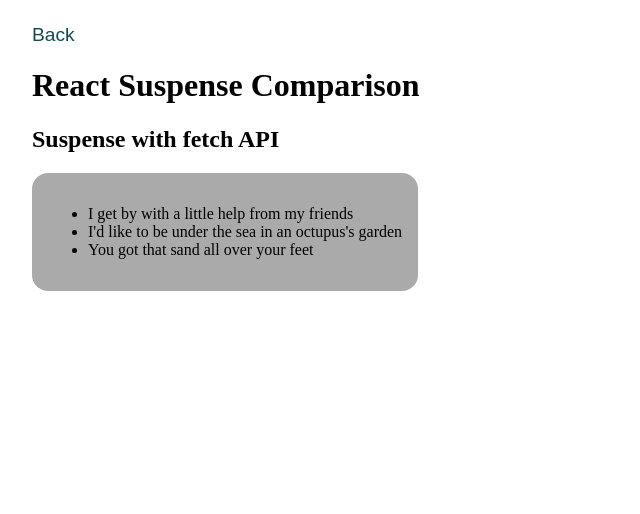
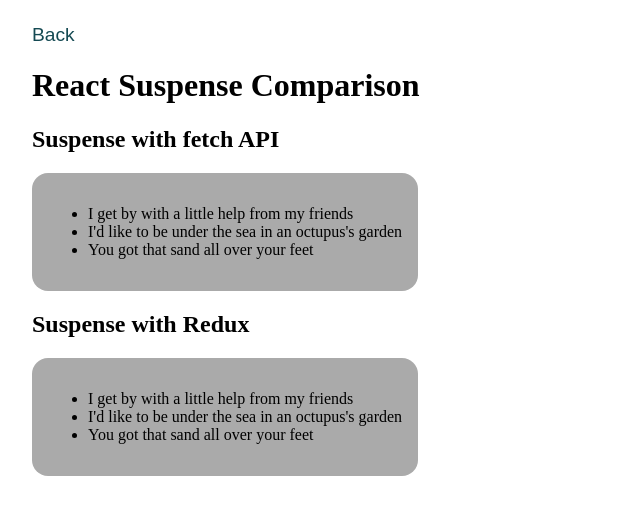
Before and after one commit to shawnrivers/learning-memo-web, a Next.js app: page /react/suspense/comparison in a window 1280 px wide. Shown: the top 514 px of the page, without its empty margins (0-640 px from the left). Built offline with nearby package versions, Linux system fonts and the light colour scheme.

Commit message:
Add Suspense with fetch and Redux

```diff
--- a/package.json
+++ b/package.json
@@ -17,7 +17,9 @@
     "next": "^9.5.2",
     "next-connect": "^0.9.0",
     "react": "^16.13.1",
-    "react-dom": "^16.13.1"
+    "react-dom": "^16.13.1",
+    "react-redux": "^7.2.2",
+    "redux": "^4.0.5"
   },
   "devDependencies": {
     "@types/node": "^14.6.2",
--- /dev/null
+++ b/src/components/templates/react/suspense/SuspenseComparisonPage/components/SuspenseWithRedux/index.tsx
@@ -0,0 +1,74 @@
+import * as React from 'react';
+import { Dispatch } from 'redux';
+import { useDispatch, useSelector } from 'react-redux';
+import { fetchPosts, Post } from '../../../../../../../utils/fakeAPI';
+import { DataContainer } from '../../../../../../atoms/DataContainer';
+import {
+  finishLoadingPosts,
+  startLoadingPosts,
+  updatePosts,
+} from './store/actions';
+import { ReduxStoreProvider } from './store/context';
+import { State } from './store/reducer';
+
+const Posts: React.FC<{
+  usePosts: () => Post[];
+}> = (props) => {
+  const posts = props.usePosts();
+
+  return (
+    <ul>
+      {posts.map((post) => (
+        <li key={post.id}>{post.text}</li>
+      ))}
+    </ul>
+  );
+};
+
+const PostsSection: React.FC = () => {
+  const usePosts = usePostsResource();
+
+  return (
+    <section>
+      <h2>Suspense with Redux</h2>
+      <DataContainer>
+        <React.Suspense fallback={<p>Loading...</p>}>
+          <Posts usePosts={usePosts} />
+        </React.Suspense>
+      </DataContainer>
+    </section>
+  );
+};
+
+export const SuspenseWithRedux: React.FC = () => {
+  return (
+    <ReduxStoreProvider>
+      <PostsSection />
+    </ReduxStoreProvider>
+  );
+};
+
+async function getPosts(dispatch: Dispatch): Promise<void> {
+  dispatch(startLoadingPosts());
+  const posts = await fetchPosts();
+  dispatch(updatePosts(posts));
+  dispatch(finishLoadingPosts());
+}
+
+function usePostsResource(): () => Post[] {
+  const dispatch = useDispatch();
+  const isLoading = useSelector((state: State) => state.isLoading);
+  const posts = useSelector((state: State) => state.posts);
+
+  const promise = React.useMemo(() => {
+    return getPosts(dispatch);
+  }, [dispatch]);
+
+  return React.useCallback(() => {
+    if (isLoading) {
+      throw promise;
+    }
+
+    return posts;
+  }, [posts, isLoading, promise]);
+}
--- /dev/null
+++ b/src/components/templates/react/suspense/SuspenseComparisonPage/components/SuspenseWithRedux/store/actions.ts
@@ -0,0 +1,27 @@
+import { Post } from '../../../../../../../../utils/fakeAPI';
+
+export type Action =
+  | {
+      type: 'START_LOADING_POSTS';
+    }
+  | {
+      type: 'FINISH_LOADING_POSTS';
+    }
+  | {
+      type: 'UPDATE_POSTS';
+      payload: {
+        posts: Post[];
+      };
+    };
+
+export function startLoadingPosts(): Action {
+  return { type: 'START_LOADING_POSTS' };
+}
+
+export function finishLoadingPosts(): Action {
+  return { type: 'FINISH_LOADING_POSTS' };
+}
+
+export function updatePosts(posts: Post[]): Action {
+  return { type: 'UPDATE_POSTS', payload: { posts } };
+}
--- /dev/null
+++ b/src/components/templates/react/suspense/SuspenseComparisonPage/components/SuspenseWithRedux/store/context.tsx
@@ -0,0 +1,10 @@
+import * as React from 'react';
+import { createStore } from 'redux';
+import { Provider } from 'react-redux';
+import { reducer } from './reducer';
+
+const store = createStore(reducer);
+
+export const ReduxStoreProvider: React.FC = (props) => {
+  return <Provider store={store}>{props.children}</Provider>;
+};
--- /dev/null
+++ b/src/components/templates/react/suspense/SuspenseComparisonPage/components/SuspenseWithRedux/store/reducer.ts
@@ -0,0 +1,34 @@
+import { Post } from '../../../../../../../../utils/fakeAPI';
+import { Action } from './actions';
+
+export type State = {
+  isLoading: boolean;
+  posts: Post[];
+};
+
+const initialState: State = {
+  isLoading: false,
+  posts: [],
+};
+
+export const reducer = (state = initialState, action: Action): State => {
+  switch (action.type) {
+    case 'START_LOADING_POSTS':
+      return {
+        ...state,
+        isLoading: true,
+      };
+    case 'FINISH_LOADING_POSTS':
+      return {
+        ...state,
+        isLoading: false,
+      };
+    case 'UPDATE_POSTS':
+      return {
+        ...state,
+        posts: action.payload.posts,
+      };
+    default:
+      return state;
+  }
+};
--- a/src/components/templates/react/suspense/SuspenseComparisonPage/index.tsx
+++ b/src/components/templates/react/suspense/SuspenseComparisonPage/index.tsx
@@ -1,11 +1,13 @@
 import * as React from 'react';
 import { TopicPage } from '../../../TopicPage';
 import { SuspenseWithFetch } from './components/SuspenseWithFetch';
+import { SuspenseWithRedux } from './components/SuspenseWithRedux';
 
 export const SuspenseComparisonPage: React.FC = () => {
   return (
     <TopicPage heading='React Suspense Comparison'>
       <SuspenseWithFetch />
+      <SuspenseWithRedux />
     </TopicPage>
   );
 };
```
Also changed, not shown: src/components/templates/react/suspense/SuspenseComparisonPage/components/SuspenseWithFlux/index.tsx (deleted), 1 other file (tests, documents, lock files or other folders).
